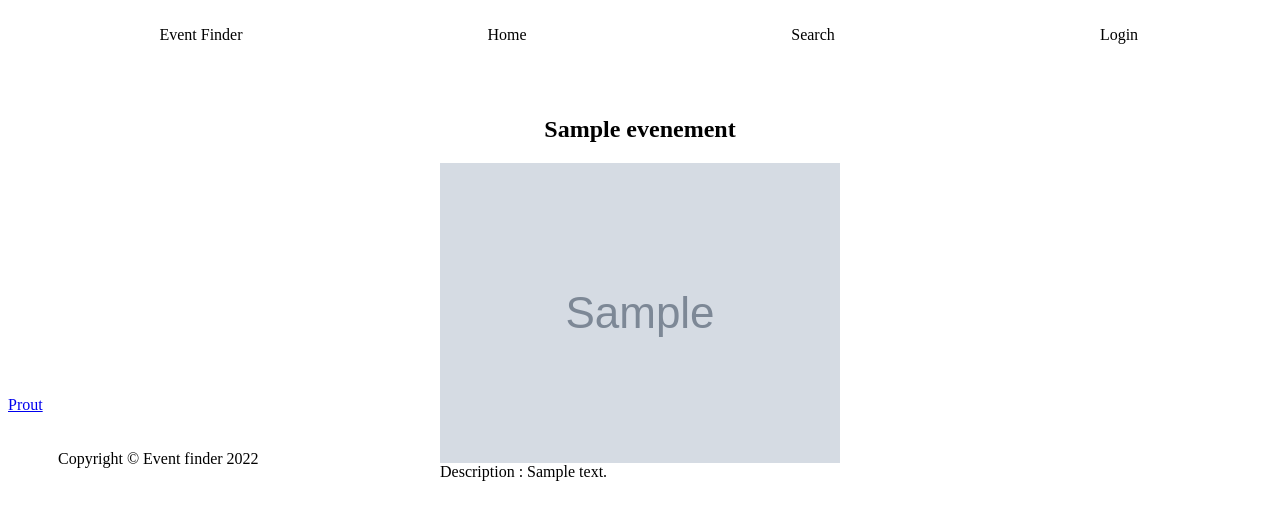
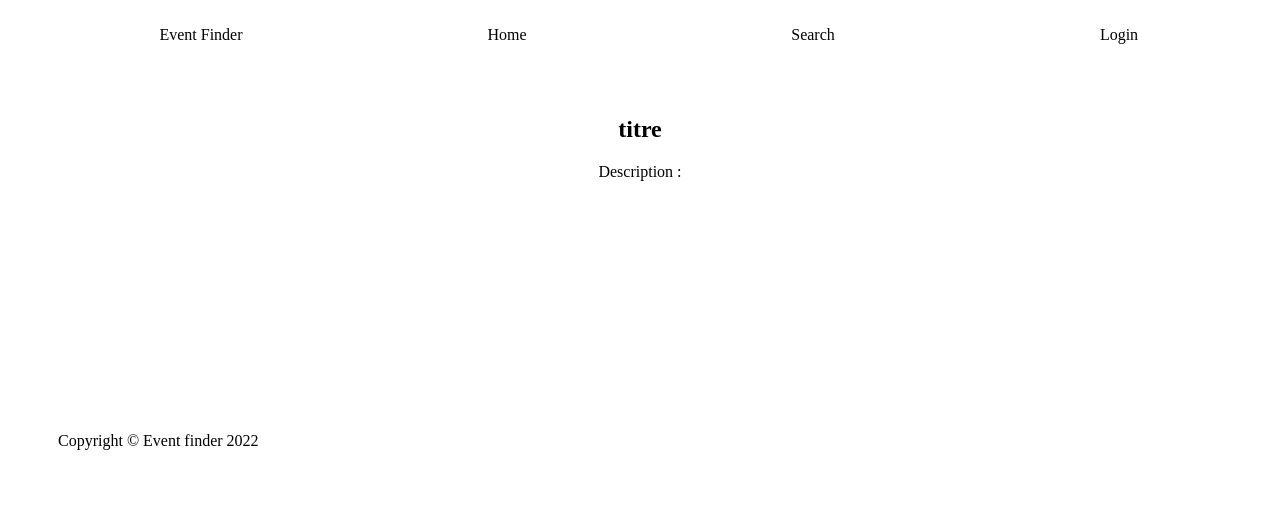
Before and after one commit to Naywvi/48h-, a Symfony app: template templates/evenement/index.html.twig in a window 1280 px wide. Shown: the top 520 px of the page. Run offline with Twig, Linux system fonts and the light colour scheme; the template is opened without the code that fills it: most values are stand-ins (such as "Sample title", 1, 10 or a date in 2020); grey boxes marked "Sample" are stand-in pictures; some libraries are stand-ins or nearby versions.

Commit message:
evenement

```diff
--- a/templates/evenement/index.html.twig
+++ b/templates/evenement/index.html.twig
@@ -21,15 +21,14 @@
 		{% for evenements in evenement %}
 			<section class="wrapper-card" style="display: flex;justify-content: center;">
 				<div class="wrapper" style="display: flex;flex-direction: column;align-items: center;height: 300px;width: 508px">
-					<h2>{{ evenements.titre }}</h2>
+					<h2>titre</h2>
 					<div class="description" style="display: flex;flex-direction: column;/* align-content: center; /align-items: center;">
-						<img src="{{ evenements.image }}" alt="Image de {{ evenements.titre }}" class="img-fluid">
+						<img src="" alt="" class="">
 						<div>
-							<div>Description : {{ evenements.description }}</div>
+							<div>Description :</div>
 						</div>
 					</div>
 				</div>
 			</section>
 		{% endfor %}
-		<a href="/evenement/show.html.twig">Prout</a>
 {% endblock %}
```
